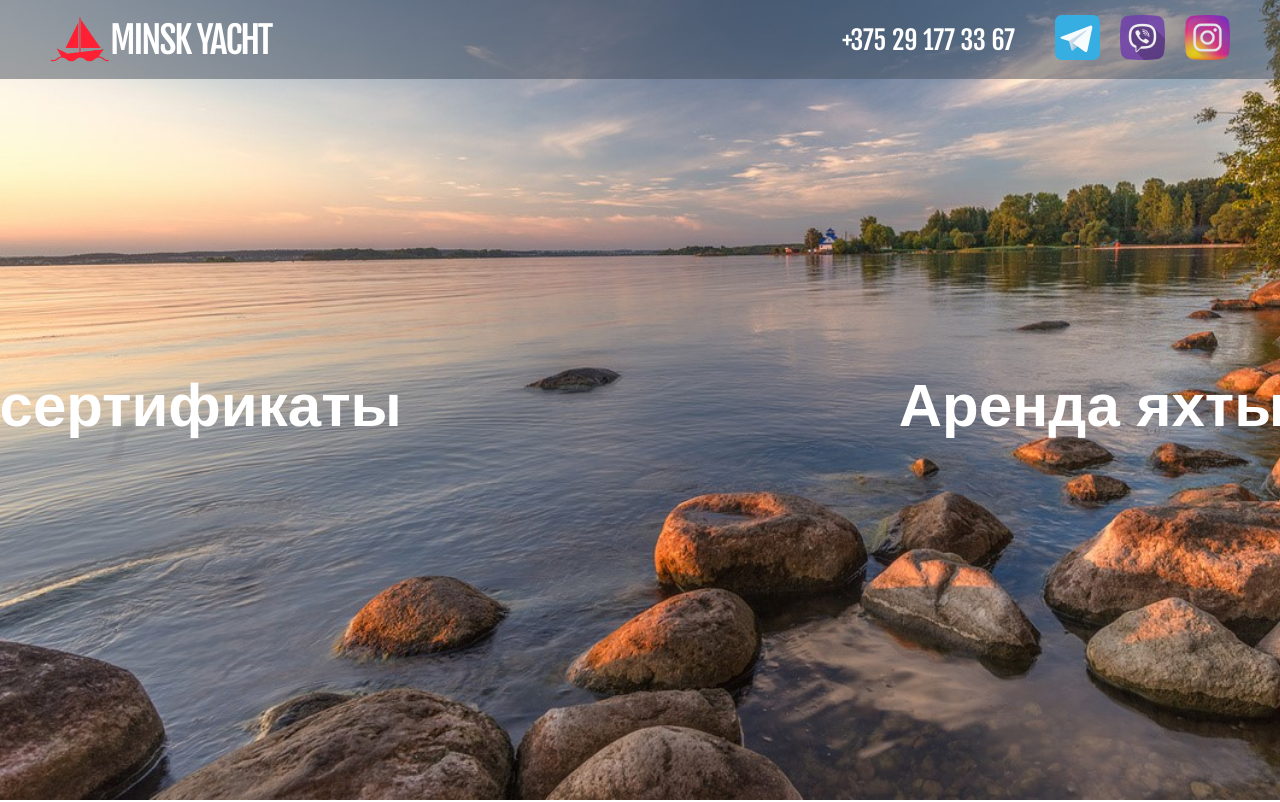
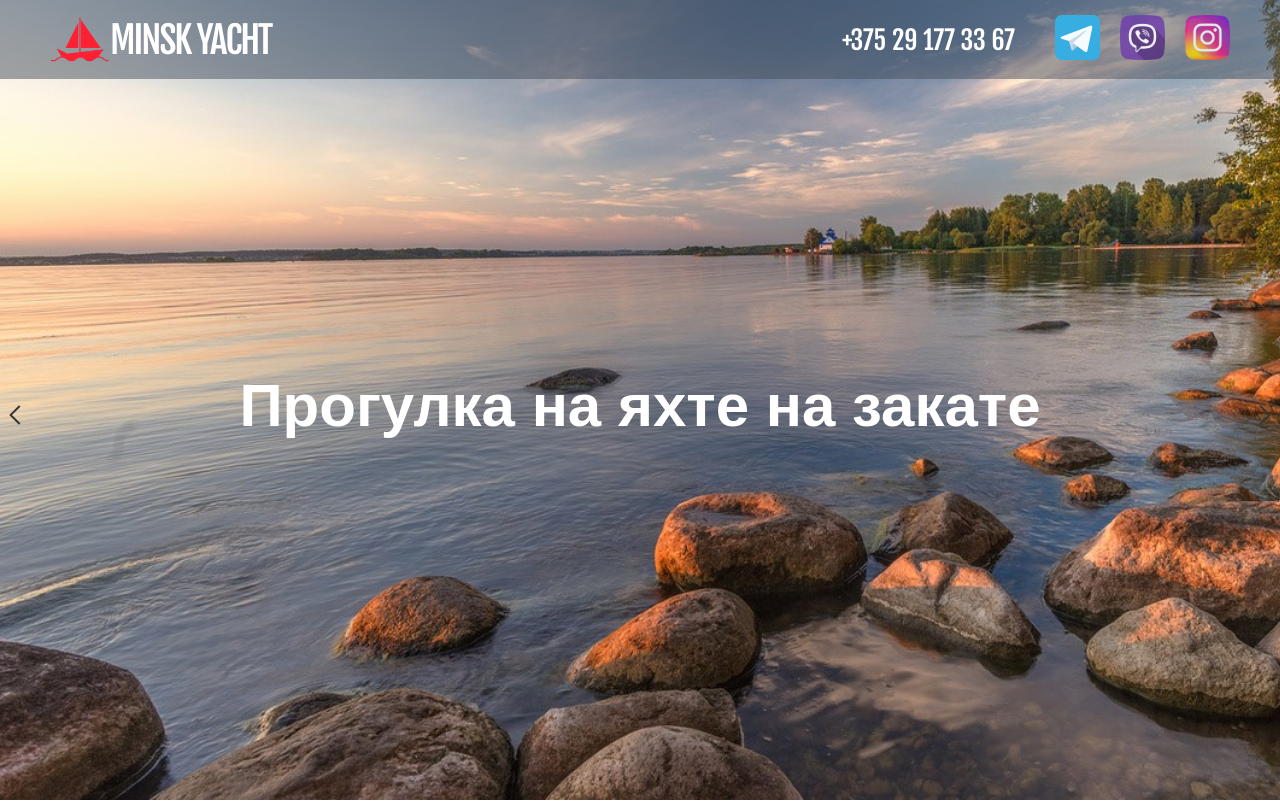
Before and after one commit to minskyacht/yacht, a React (Create React App) app: page / in a window 1280 px wide. Shown: the top 802 px of the page. Built offline with nearby package versions, Linux system fonts and the light colour scheme; a web font is replaced by a local one.

Commit message:
fix mobile order

```diff
--- a/public/index.html
+++ b/public/index.html
@@ -4,7 +4,7 @@
   <meta charset="utf-8">
   <meta name="viewport" content="width=device-width, initial-scale=1, shrink-to-fit=no">
   <meta name="theme-color" content="#000000">
-  <meta name="description" content="Арендовать парусную яхту для романтического ужина, прогулки, фотосессии на Минском море. Девичники и дни рождения на Минском море."/>
+  <meta name="description" content="Арендовать парусную яхту для романтического ужина, прогулки, фотосессии на Минском море. Девичники и дни рождения на яхте в Минске."/>
   <meta name="og:title" content="Аренда яхты с капитаном на Минском море."/>
   <!--
     manifest.json provides metadata used when your web app is added to the
--- a/src/App.js
+++ b/src/App.js
@@ -13,11 +13,13 @@ import {ModalWindow} from "./ModalWindow/ModalWindow";
 import {ReservationWindow} from "./ReservationWindow/ReservationWindow";
 import {createRef, useState} from "react";
 import {useCloseModalWindow} from "./hooks/useCloseModalWindow";
+import {useMedia} from "./hooks/useMedia";
 
 function App() {
- const {width,height}=useWindowSize()
-
-    const [isModalVisible,setIsModalVisible] = useState(false)
+    const {width, height} = useWindowSize()
+    const device = useMedia();
+    const isMobile = device === 'phone';
+    const [isModalVisible, setIsModalVisible] = useState(false)
 
     const modalContentRef = createRef();
 
@@ -25,18 +27,23 @@ function App() {
         setIsModalVisible(!isModalVisible)
     };
 
-    const closeReservationModal = useCloseModalWindow({ modalRef: modalContentRef, isVisible:isModalVisible, closeHandler:toggleModalVisibility });
+    const closeReservationModal = useCloseModalWindow({
+        modalRef: modalContentRef,
+        isVisible: isModalVisible,
+        closeHandler: toggleModalVisibility
+    });
 
     return (
-    <div style={{backgroundColor:'white'}}>
-        <Header />
+        <div style={{backgroundColor: 'white'}}>
+            <Header/>
             <HeaderHat windowHeight={height} windowWidth={width}/>
-        <ReservationContainer  openModalWindow={toggleModalVisibility}/>
-        <InfoContainer/>
+            <ReservationContainer openModalWindow={toggleModalVisibility}/>
+            {!isMobile && <InfoContainer/>}
             <ServiceContainer windowWidth={width}/>
-        <DescriptionContainer />
-        <PriceContainer  windowWidth={width}/>
-        <MapContainer />
+            <DescriptionContainer/>
+            <PriceContainer windowWidth={width}/>
+            {isMobile && <InfoContainer/>}
+            <MapContainer/>
             <Footer/>
             {isModalVisible &&
                 <ModalWindow>
--- a/src/HeaderHat/HeaderHat.css
+++ b/src/HeaderHat/HeaderHat.css
@@ -35,11 +35,11 @@
 }
 
 .header_hat .slick-next {
-    right: 25px;
+    right: 5px;
 }
 
 .header_hat .slick-prev {
-    left: 25px;
+    left: 5px;
 }
 
 .header_hat  .slick-initialized.slick-slider {
@@ -50,6 +50,7 @@
 @media (max-width: 476px) {
     .demo_item {
         font-size: 50px;
+        font-weight: 400;
     }
 
     .slick-dots li{
--- a/src/HeaderHat/HeaderHat.js
+++ b/src/HeaderHat/HeaderHat.js
@@ -1,16 +1,20 @@
 import './HeaderHat.css'
 import {HEADER_TITLES} from "../constants";
 import Slider from "react-slick";
+import arrow from "../images/arrow.svg";
 
 const settings = {
     infinite: true,
     autoplay: true,
-    speed: 5000,
-    autoplaySpeed: 5000,
+    speed: 2000,
+    autoplaySpeed: 4000,
     slidesToShow: 1,
     slidesToScroll: 1,
-    pauseOnHover: true,
-    arrows: false
+    draggable:true,
+    arrows: true,
+    pauseOnHover: false,
+    nextArrow: <img src={arrow} alt='next'/>,
+    prevArrow: <img src={arrow} alt='prev'/>
 };
 
 export const HeaderHat=({windowHeight,windowWidth})=>{
--- a/src/constants.js
+++ b/src/constants.js
@@ -16,7 +16,7 @@ import masterClass from './images/master_class.png'
 import individualTraining from './images/individual_training.jpg'
 import photoshootPrice from './images/photoshoot_price.png'
 
-export const HEADER_TITLES=['Подарочные сертификаты','Аренда яхты с капитаном','Фотосессия на яхте'];
+export const HEADER_TITLES=['Аренда яхты на Минском море', 'Прогулка на яхте на закате', 'Праздники на Минском море' ,'Аренда яхты с капитаном','Фотосессия на яхте', 'Подарочные сертификаты'];
 
 export const INFO_DATA=[
     {title:'Премиальный сервис и забота о каждом клиенте',image:reward},
```
Lines whose indentation alone changed are shown as unchanged.
